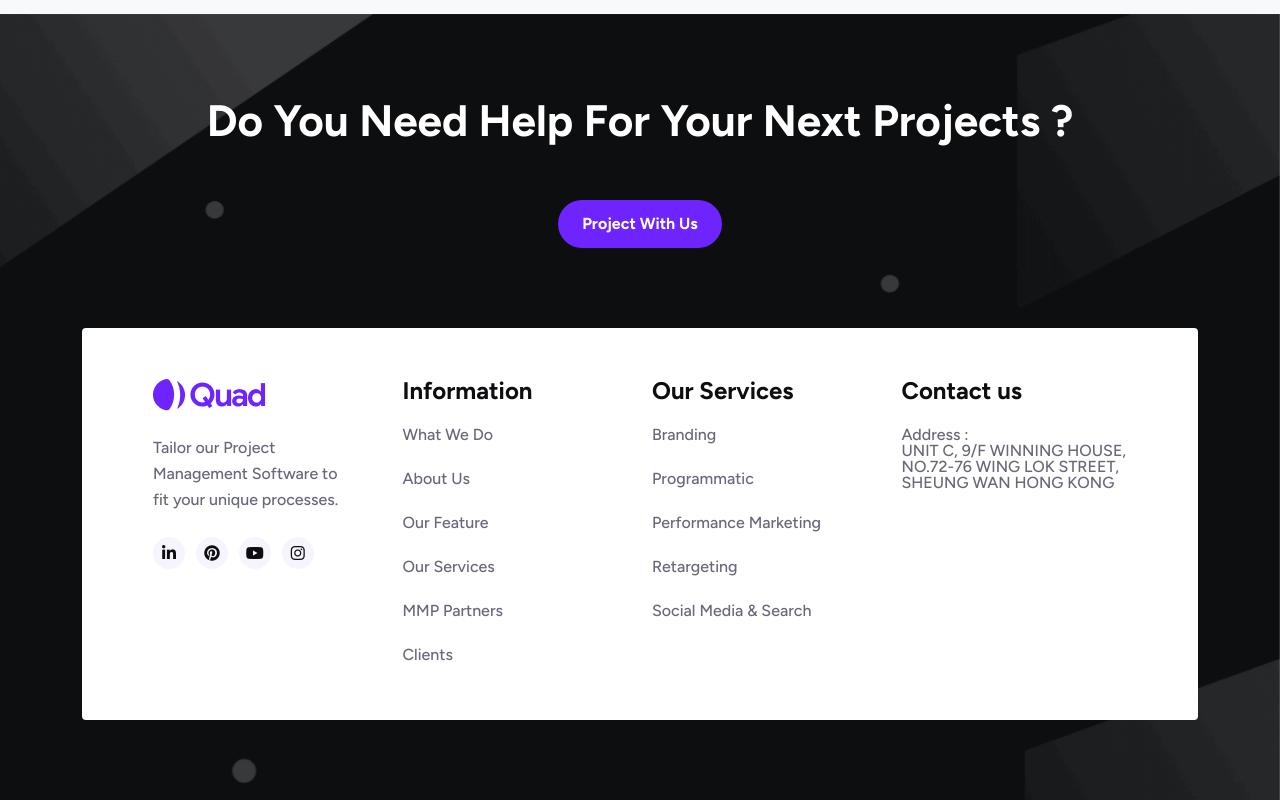
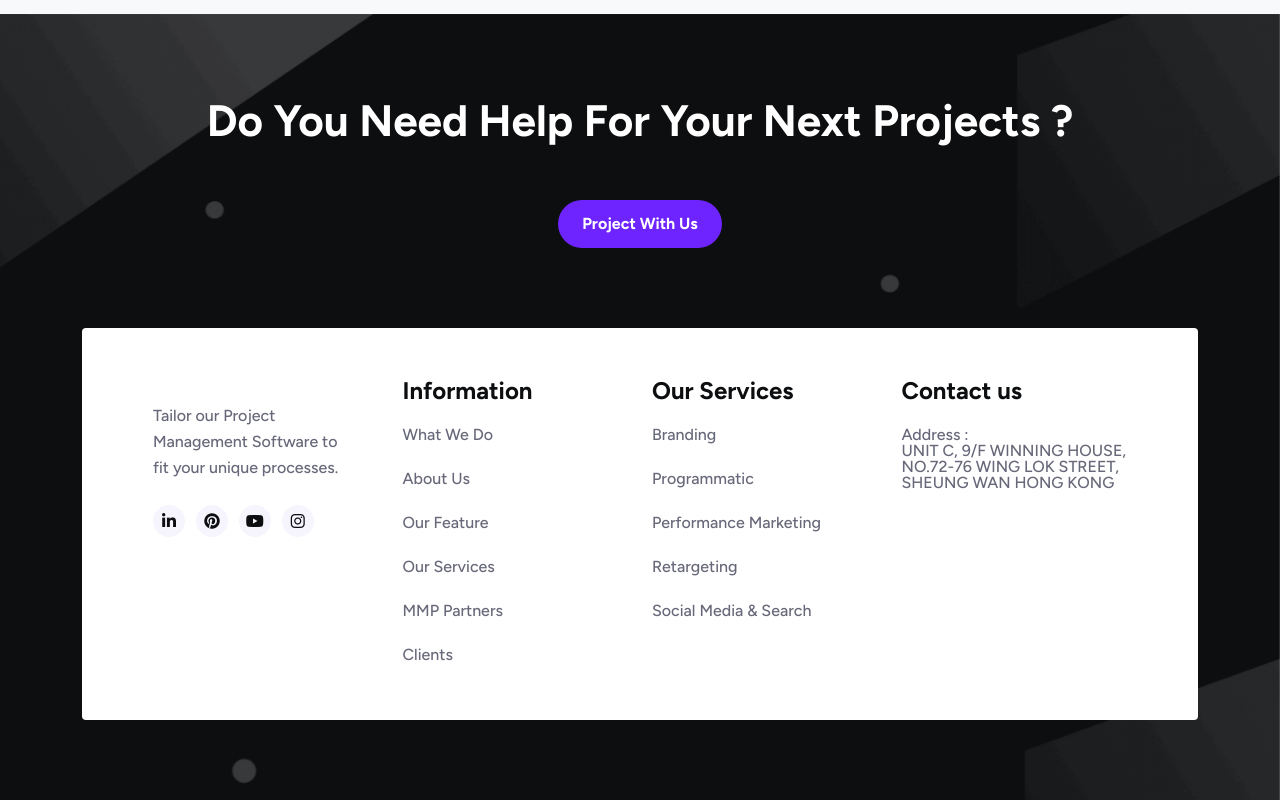
Before and after one commit to LeoInovit/mobidirection, a plain HTML site: page index.html in a window 1280 px wide. Shown: the part 4687-5487 px from the top of the page. Drawn offline with Linux system fonts and the light colour scheme; files whose address does not match are found by name.

Commit message:
fix: 调整样式

```diff
--- a/index.html
+++ b/index.html
@@ -1172,7 +1172,7 @@
               <div class="row">
                 <div class="col-lg col-md-6 col-12">
                   <div class="footer-auhtor-area">
-                    <img src="assets/images/logo/logo2.png" alt="" />
+                    <!-- <img src="assets/images/logo/logo2.png" alt="" /> -->
                     <p>
                       Tailor our Project <br class="d-lg-block d-none" />
                       Management Software to <br class="d-lg-block d-none" />
```
Also changed, not shown: assets/images/all-images/service2-img1.png.
